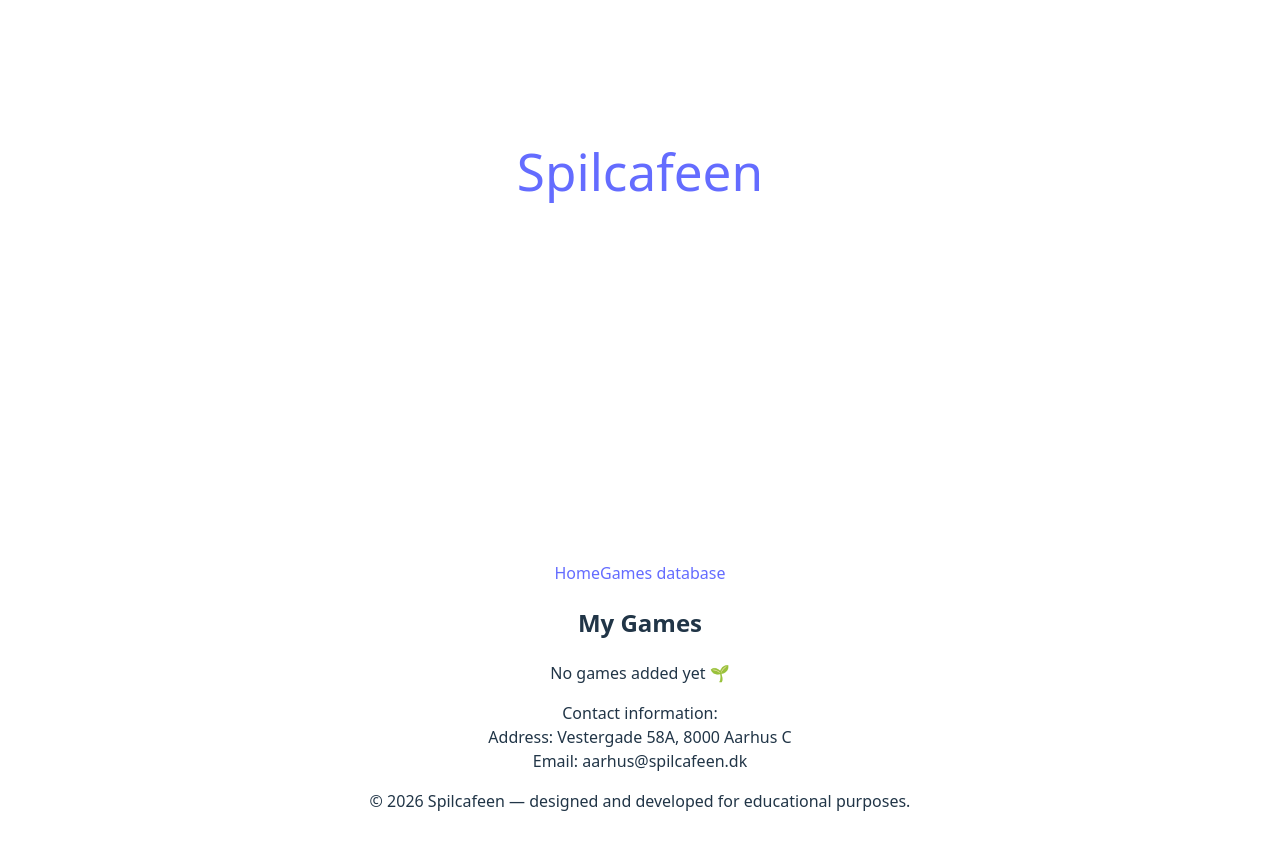
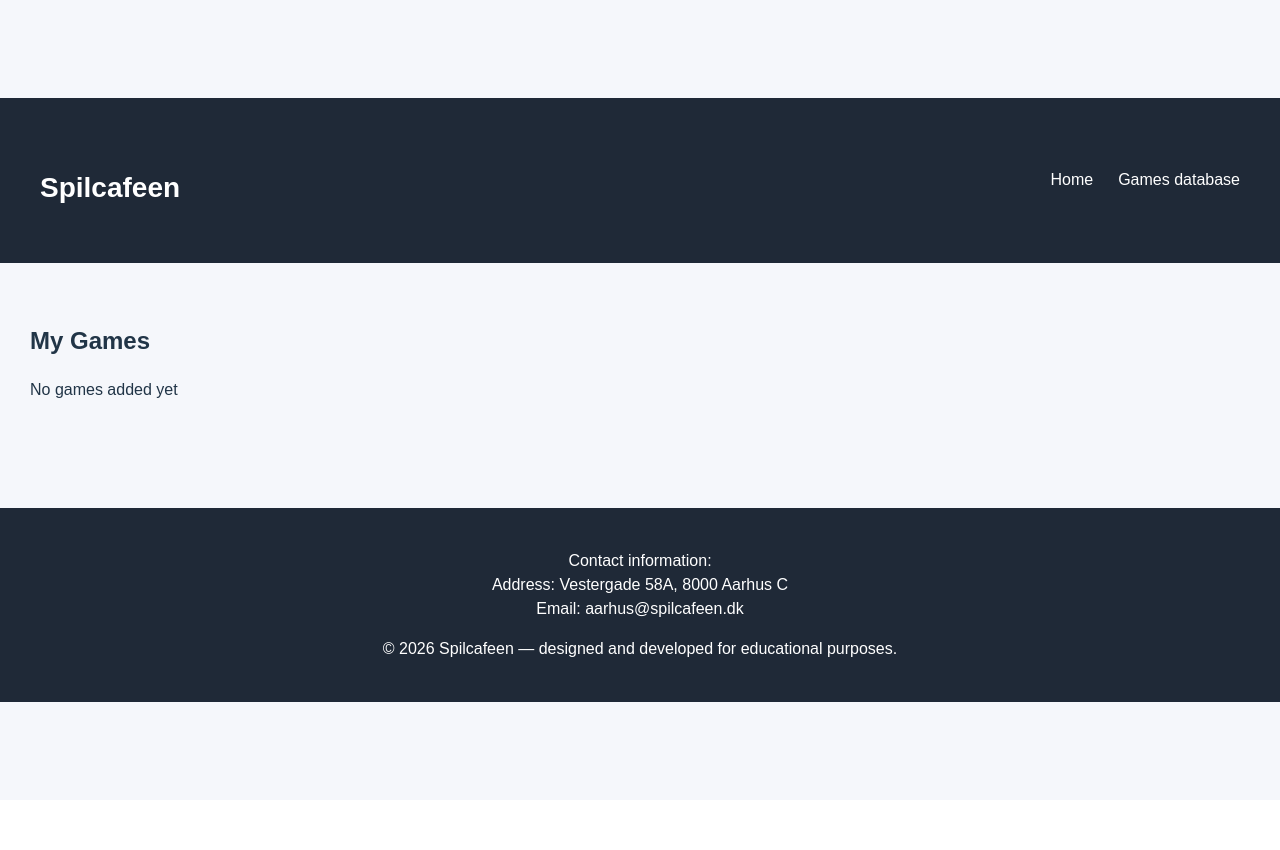
Before and after one commit to BarbaraBorini/spilcafeen-admin, a React (Vite) app: page / in a window 1280 px wide. Shown: the top 850 px of the page. After the commit the page ends 800 px from the top, so only its background shows below. Built offline with nearby package versions, Linux system fonts and the light colour scheme.

Commit message:
pleasework

```diff
--- a/package.json
+++ b/package.json
@@ -11,7 +11,8 @@
   },
   "dependencies": {
     "react": "^19.2.0",
-    "react-dom": "^19.2.0"
+    "react-dom": "^19.2.0",
+    "react-router-dom": "^7.13.1"
   },
   "devDependencies": {
     "@eslint/js": "^9.39.1",
--- a/src/App.css
+++ b/src/App.css
@@ -1,42 +1,217 @@
+/* Reset */
+
+* {
+  box-sizing: border-box;
+}
+
+body {
+  margin: 0;
+  font-family: Arial, Helvetica, sans-serif;
+  background: #f5f7fb;
+}
+
+/* ROOT FIX (important) */
+
 #root {
-  max-width: 1280px;
-  margin: 0 auto;
-  padding: 2rem;
+  width: 100%;
+  margin: 0;
+  padding: 0;
+}
+
+/* Page layout */
+
+.page-container {
+  width: 100%;
+  max-width: 1400px;
+  margin: auto;
+  padding: 30px;
+}
+
+/* HEADER */
+
+.site-header {
+  display: flex;
+  justify-content: space-between;
+  align-items: center;
+  background: #1f2937;
+  padding: 20px 40px;
+  flex-wrap: wrap;
+}
+
+.logo a {
+  color: white;
+  text-decoration: none;
+  font-size: 28px;
+  font-weight: bold;
+}
+
+nav {
+  display: flex;
+  gap: 25px;
+}
+
+nav a {
+  color: white;
+  text-decoration: none;
+  font-weight: 500;
+}
+
+nav a:hover {
+  text-decoration: underline;
+}
+
+/* GAME GRID */
+
+.user-games {
+  margin-top: 30px;
+}
+
+/* responsive card layout */
+
+.user-games > div,
+.game-list {
+  display: grid;
+  grid-template-columns: repeat(auto-fit, minmax(260px, 1fr));
+  gap: 20px;
+}
+
+/* GAME CARD */
+
+.game-card {
+  background: white;
+  padding: 20px;
+  border-radius: 10px;
+  text-align: left;
+  box-shadow: 0 4px 12px rgba(0,0,0,0.08);
+  transition: transform 0.2s;
+}
+
+.game-card:hover {
+  transform: translateY(-4px);
+}
+
+.game-card h3 {
+  margin-top: 0;
+}
+
+/* ACTION BUTTONS */
+
+.game-actions {
+  margin-top: 15px;
+  display: flex;
+  gap: 10px;
+}
+
+button {
+  background: #2563eb;
+  border: none;
+  color: white;
+  padding: 8px 14px;
+  border-radius: 6px;
+  cursor: pointer;
+}
+
+button:hover {
+  background: #1e40af;
+}
+
+/* FORMS */
+
+form {
+  width: 100%;
+  max-width: 550px;
+  margin: auto;
+  background: white;
+  padding: 30px;
+  border-radius: 10px;
+  box-shadow: 0 4px 12px rgba(0,0,0,0.08);
+}
+
+form div {
+  margin-bottom: 15px;
+}
+
+input,
+select {
+  width: 100%;
+  padding: 10px;
+  border-radius: 6px;
+  border: 1px solid #ccc;
+}
+
+/* FILTER BAR */
+
+.filters {
+  display: flex;
+  flex-wrap: wrap;
+  gap: 10px;
+  margin-bottom: 25px;
+}
+
+.filters input {
+  flex: 1;
+  min-width: 200px;
+}
+
+.filters select {
+  width: 200px;
+}
+
+/* FOOTER */
+
+.site-footer {
+  margin-top: 60px;
+  padding: 25px;
+  background: #1f2937;
+  color: white;
   text-align: center;
 }
 
-.logo {
-  height: 6em;
-  padding: 1.5em;
-  will-change: filter;
-  transition: filter 300ms;
-}
-.logo:hover {
-  filter: drop-shadow(0 0 2em #41b24baa);
-}
-.logo.react:hover {
-  filter: drop-shadow(0 0 2em #61dafbaa);
+/* ================= */
+/* RESPONSIVE BREAKPOINTS */
+/* ================= */
+
+/* laptop */
+
+@media (max-width: 1200px) {
+
+  .page-container {
+    padding: 25px;
+  }
+
 }
 
-@keyframes logo-spin {
-  from {
-    transform: rotate(0deg);
+/* tablet */
+
+@media (max-width: 900px) {
+
+  .site-header {
+    flex-direction: column;
+    gap: 15px;
   }
-  to {
-    transform: rotate(360deg);
+
+  nav {
+    justify-content: center;
   }
+
 }
 
-@media (prefers-reduced-motion: no-preference) {
-  a:nth-of-type(2) .logo {
-    animation: logo-spin infinite 20s linear;
+/* mobile */
+
+@media (max-width: 600px) {
+
+  .page-container {
+    padding: 15px;
   }
+
+  nav {
+    flex-direction: column;
+    align-items: center;
+    gap: 10px;
+  }
+
+  form {
+    padding: 20px;
+  }
+
 }
-
-.card {
-  padding: 2em;
-}
-
-.read-the-docs {
-  color: #888;
-}
--- a/src/Layout.jsx
+++ b/src/Layout.jsx
@@ -7,7 +7,6 @@ export default function Layout() {
     <>
       <Header />
 
-      {/* ⭐ THIS WRAPPER IS THE IMPORTANT PART */}
       <main className="page-container">
         <Outlet />
       </main>
--- a/src/components/Footer.jsx
+++ b/src/components/Footer.jsx
@@ -9,7 +9,6 @@ export default function Footer() {
         </p>
       </div>
 
-      {/* bottom paragraph */}
       <p className="footer-bottom">
         © 2026 Spilcafeen — designed and developed for educational purposes.
       </p>
--- a/src/components/Header.jsx
+++ b/src/components/Header.jsx
@@ -2,7 +2,7 @@ import { Link } from "react-router-dom";
 
 export default function Header() {
   return (
-   <header>
+    <header className="site-header">
       <h1 className="logo">
         <Link to="/">Spilcafeen</Link>
       </h1>
--- a/src/components/Searchfield.jsx
+++ b/src/components/Searchfield.jsx
@@ -1,4 +1,4 @@
-export default function Searchfield({handleInput,filter}) {
+export default function Searchfield({ handleInput, filter }) {
   return (
     <input
       type="search"
@@ -6,5 +6,5 @@ export default function Searchfield({handleInput,filter}) {
       value={filter}
       onChange={handleInput}
     />
-    )
+  );
 }
--- a/src/views/AddGame.jsx
+++ b/src/views/AddGame.jsx
@@ -1,34 +1,29 @@
 import { useState, useEffect } from "react";
 import { useNavigate } from "react-router-dom";
 import GameList from "../components/GameList";
-import SearchField from "../components/Searchfield";
+import Searchfield from "../components/Searchfield";
 
 export default function AddGame() {
 
-  // Load saved games from localStorage
   const [games, setGames] = useState(() => {
     const savedGames = localStorage.getItem("games");
     return savedGames ? JSON.parse(savedGames) : [];
   });
 
-  // Form fields
-  const [commonName, setCommonName] = useState("");
+  const [title, setTitle] = useState("");
   const [category, setCategory] = useState("");
   const [players, setPlayers] = useState("");
   const [time, setTime] = useState("");
 
-  // Filters
   const [filterText, setFilterText] = useState("");
   const [categoryFilter, setCategoryFilter] = useState("");
 
   const navigate = useNavigate();
 
-  // Save plants
   useEffect(() => {
     localStorage.setItem("games", JSON.stringify(games));
   }, [games]);
 
-  // Create new plant
   function createHandler(e) {
     e.preventDefault();
 
@@ -50,15 +45,13 @@ export default function AddGame() {
     navigate("/");
   }
 
-  // Filter plants
   const filteredGames = games.filter((game) =>
-    game.commonName.toLowerCase().includes(filterText.toLowerCase()) &&
+    game.title.toLowerCase().includes(filterText.toLowerCase()) &&
     (categoryFilter === "" || game.category === categoryFilter)
   );
 
   return (
     <>
-
       <form onSubmit={createHandler}>
         <h2>Add a game</h2>
 
@@ -72,7 +65,7 @@ export default function AddGame() {
           />
         </div>
 
-           <div>
+        <div>
           <label>Category:</label>
           <select
             required
@@ -106,25 +99,21 @@ export default function AddGame() {
           />
         </div>
 
-
-
         <button type="submit">Add Game</button>
       </form>
-
 
       <section className="user-games">
         <h2>My Games Database</h2>
 
-
         <div className="filters">
-          <SearchField
+          <Searchfield
             handleInput={(e) => setFilterText(e.target.value)}
             filter={filterText}
           />
 
           <select
-            value={levelFilter}
-            onChange={(e) => setLevelFilter(e.target.value)}
+            value={categoryFilter}
+            onChange={(e) => setCategoryFilter(e.target.value)}
           >
             <option value="">All categories</option>
             <option value="Beginner">Beginner</option>
--- a/src/views/DefaultPage.jsx
+++ b/src/views/DefaultPage.jsx
@@ -1,67 +1,37 @@
 import { useState, useEffect } from "react";
 import GameList from "../components/GameList";
-import Searchfield from "../components/Searchfield";
-import gamedatabase from "../data/gamedatabase";
-import GameCard from "../components/GameCard";
 
 export default function DefaultPage() {
 
-  // Load user plants from localStorage
   const [games, setGames] = useState(() => {
     const savedGames = localStorage.getItem("games");
     return savedGames ? JSON.parse(savedGames) : [];
   });
 
-  // Search text
-  const [filterText, setFilterText] = useState(() => {
-    const savedFilter = localStorage.getItem("filterText");
-    return savedFilter ? savedFilter : "";
-  });
+  const [filterText, setFilterText] = useState("");
 
-  // Filter
-  const [levelFilter, setLevelFilter] = useState("");
+  const [categoryFilter, setCategoryFilter] = useState("");
 
-  // Save search text
-  useEffect(() => {
-    localStorage.setItem("filterText", filterText);
-  }, [filterText]);
-
-  // Save plants
   useEffect(() => {
     localStorage.setItem("games", JSON.stringify(games));
   }, [games]);
 
-  // Sort user plants alphabetically
   const sortedGames = [...games].sort((a, b) =>
-    (a.title || "").localeCompare(
-      b.title || "",
-      "en",
-      { sensitivity: "base" }
-    )
+    a.title.localeCompare(b.title)
   );
 
-  // Filter USER plants
   const filteredGames = sortedGames.filter((game) =>
-    (game.title || "")
-      .toLowerCase()
-      .includes(filterText.toLowerCase()) &&
+    game.title.toLowerCase().includes(filterText.toLowerCase()) &&
     (categoryFilter === "" || game.category === categoryFilter)
   );
 
-
-  const handleInputChange = (event) => {
-    setFilterText(event.target.value);
-  };
-
   return (
     <>
-
-
       <section className="user-games">
         <h2>My Games</h2>
 
         {games.length === 0 ? (
-    <p>No games added yet 🌱</p>
+          <p>No games added yet</p>
         ) : filteredGames.length === 0 ? (
           <p>No games match your filter 🔎</p>
         ) : (
--- a/src/views/EditGame.jsx
+++ b/src/views/EditGame.jsx
@@ -5,27 +5,22 @@ export default function EditGame() {
   const { id } = useParams();
   const navigate = useNavigate();
 
-  // Load plants from localStorage
-  const [pgames, setGames] = useState(() => {
+  const [games, setGames] = useState(() => {
     const savedGames = localStorage.getItem("games");
     return savedGames ? JSON.parse(savedGames) : [];
   });
 
-  // Find the plant to edit
-  const game = games.find((p) => p.id === Number(id));
+  const game = games.find((g) => g.id === Number(id));
 
-  // Form state
   const [title, setTitle] = useState("");
   const [category, setCategory] = useState("");
   const [players, setPlayers] = useState("");
   const [time, setTime] = useState("");
 
-  // Save plants whenever updated
   useEffect(() => {
     localStorage.setItem("games", JSON.stringify(games));
   }, [games]);
 
-  // Fill form when plant is found
   useEffect(() => {
     if (game) {
       setTitle(game.title || "");
@@ -35,7 +30,6 @@ export default function EditGame() {
     }
   }, [game]);
 
-  // Update plant
   function updateHandler(e) {
     e.preventDefault();
 
@@ -48,8 +42,8 @@ export default function EditGame() {
     };
 
     setGames(
-      games.map((p) =>
-        p.id === Number(id) ? updatedGame : p
+      games.map((g) =>
+        g.id === Number(id) ? updatedGame : g
       )
     );
 
@@ -94,7 +88,7 @@ export default function EditGame() {
         <input
           type="text"
           required
-          value={light}
+          value={players}
           onChange={(e) => setPlayers(e.target.value)}
         />
       </div>
```
Also changed, not shown: src/components/GameCard.jsx (+4 -12 lines), src/components/GameItem.jsx (+3 -11 lines), 1 other file (tests, documents, lock files or other folders). Lines whose indentation alone changed are shown as unchanged.
